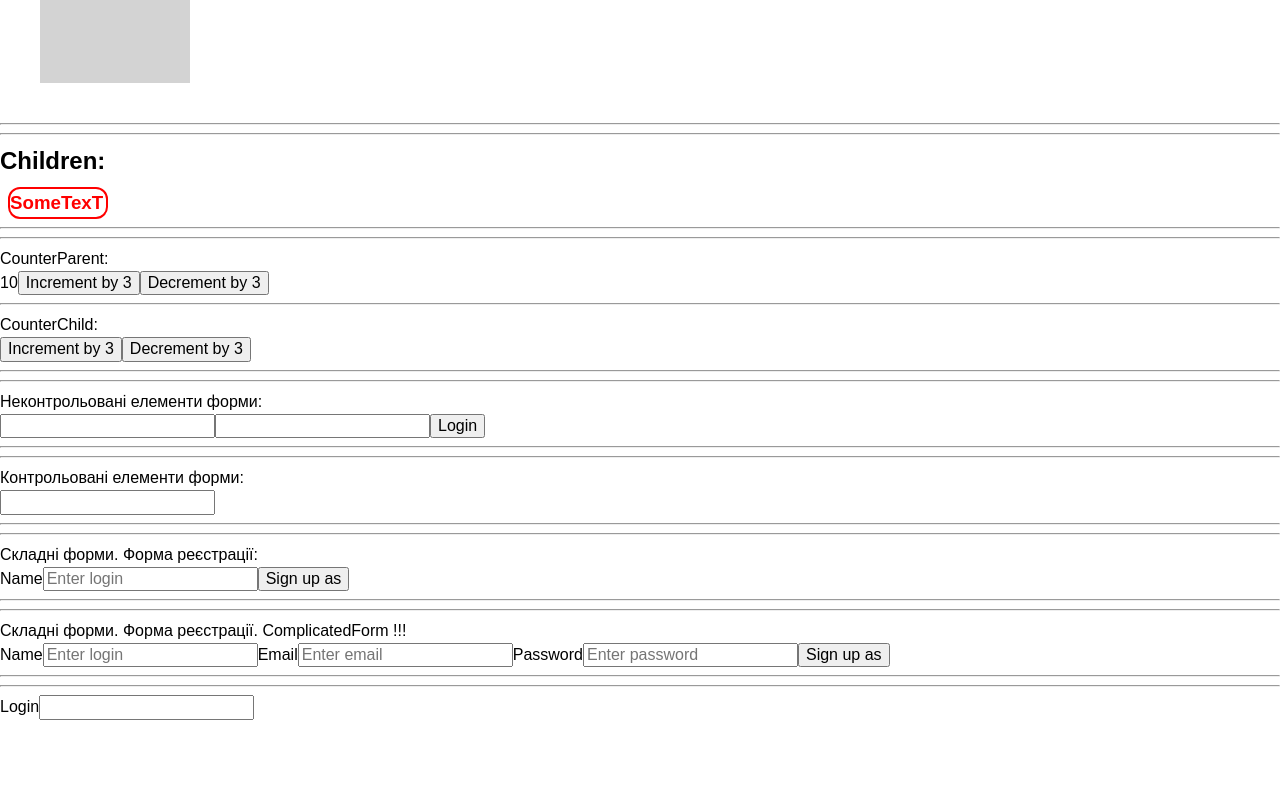
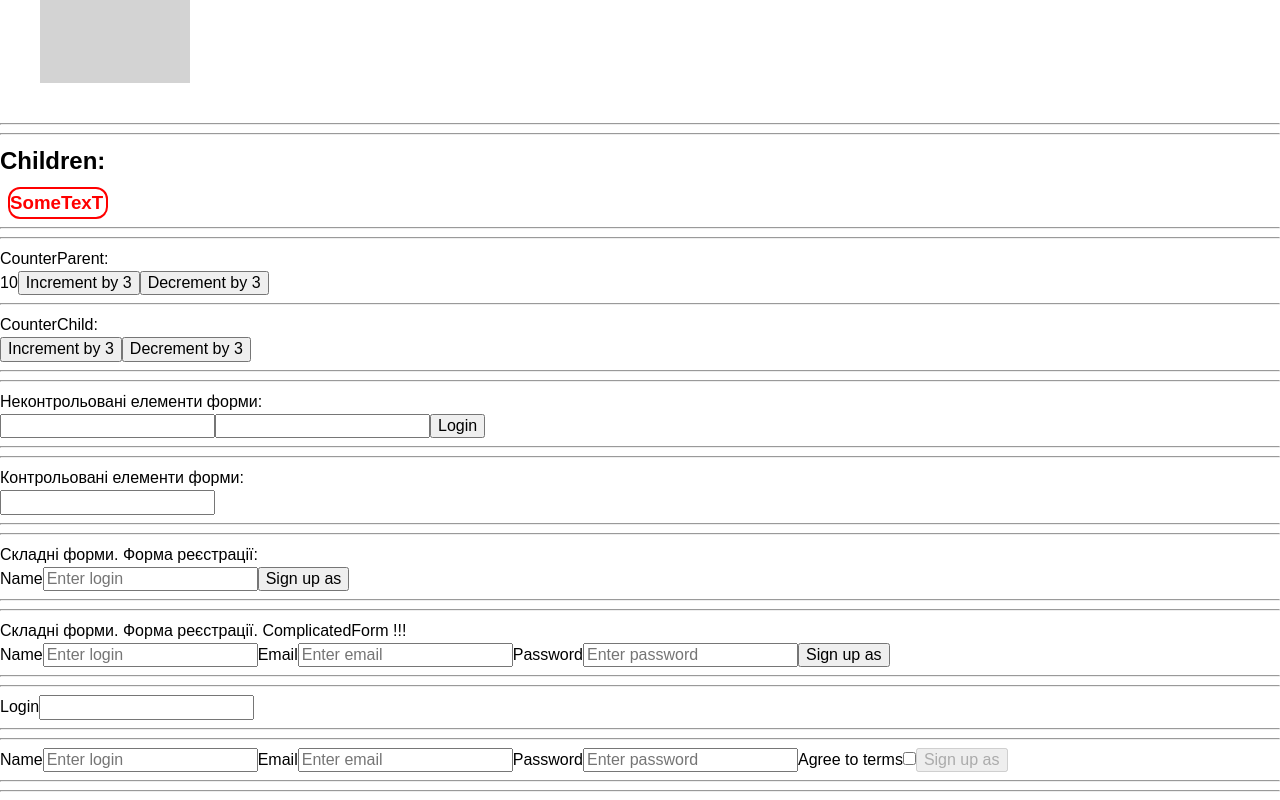
Before and after one commit to kornieiev/React, a React (Create React App) app: page / in a window 1280 px wide. Shown: the part 1565-2365 px from the top of the page. Before the commit the page ends 2285 px from the top, so only its background shows below. Built offline with nearby package versions, Linux system fonts and the light colour scheme.

Commit message:
CheckBox

```diff
--- a/src/components/App/App.jsx
+++ b/src/components/App/App.jsx
@@ -14,6 +14,7 @@ import LoginFormControlled from 'components/M2_Class_Evt_State_Form/LoginFormCon
 import SignUpForm from 'components/M2_Class_Evt_State_Form/SignUpForm/SignUpForm';
 import ComplicatedForm from 'components/M2_Class_Evt_State_Form/ComplicatedForm/ComplicatedForm';
 import FormIdGeneration from 'components/M2_Class_Evt_State_Form/FormIdGeneration/FormIdGeneration';
+import CheckBox from 'components/M2_Class_Evt_State_Form/CheckBox/CheckBox';
 
 const user1 = {
   id: 1,
@@ -139,6 +140,17 @@ export const App = () => {
 
       {/* Генерація Id елементів форми - nanoid, htmlFor, id */}
       <FormIdGeneration />
+
+      <hr />
+      <hr />
+
+      {/* CheckBox */}
+      <CheckBox onSubmit={values => console.log(values)} />
+
+      <hr />
+      <hr />
+
+      {/* RadioButtons */}
     </>
   );
 };
--- a/src/components/M2_Class_Evt_State_Form/CheckBox/CheckBox.jsx
+++ b/src/components/M2_Class_Evt_State_Form/CheckBox/CheckBox.jsx
@@ -15,6 +15,11 @@ export default class CheckBox extends Component {
   };
 
   handleChange = evt => {
+    // console.log('🚀 ~ CheckBox ~ name:', evt.target.name);
+    // console.log('🚀 ~ CheckBox ~ type:', evt.target.type);
+    // console.log('🚀 ~ CheckBox ~ value:', evt.target.value);
+    // console.log('🚀 ~ CheckBox ~ checked:', evt.target.checked);
+
     const { name, value, type, checked } = evt.target;
     // Якщо тип елемента – checkbox, беремо значення checked,
     // в іншому випадку – value
@@ -27,6 +32,12 @@ export default class CheckBox extends Component {
     console.log(
       `Login: ${login}, Email: ${email}, Password: ${password}, Agreed: ${agreed}`
     );
+    this.props.onSubmit({ ...this.state });
+    this.reset();
+  };
+
+  reset = () => {
+    this.setState({ ...INITIAL_STATE });
   };
 
   render() {
@@ -35,11 +46,41 @@ export default class CheckBox extends Component {
     return (
       <>
         <form onSubmit={this.handleSubmit}>
-          {/* ... */}
+          <label>
+            Name
+            <input
+              type="text"
+              placeholder="Enter login"
+              name="login"
+              value={login}
+              onChange={this.handleChange}
+            />
+          </label>
+          <label>
+            Email
+            <input
+              type="email"
+              placeholder="Enter email"
+              name="email"
+              value={email}
+              onChange={this.handleChange}
+            />
+          </label>
+          <label>
+            Password
+            <input
+              type="password"
+              placeholder="Enter password"
+              name="password"
+              value={password}
+              onChange={this.handleChange}
+            />
+          </label>
           <label>
             Agree to terms
             <input
               type="checkbox"
+              name="agreed"
               checked={agreed}
               onChange={this.handleChange}
             />
--- a/src/components/M2_Class_Evt_State_Form/ComplicatedForm/ComplicatedForm.jsx
+++ b/src/components/M2_Class_Evt_State_Form/ComplicatedForm/ComplicatedForm.jsx
@@ -42,7 +42,7 @@ export default class ComplicatedForm extends Component {
       <>
         <p>Складні форми. Форма реєстрації. ComplicatedForm !!!</p>
         <form onSubmit={this.handleSubmit}>
-          <label htmlFor={this.loginInputId}>
+          <label>
             Name
             <input
               type="text"
```
